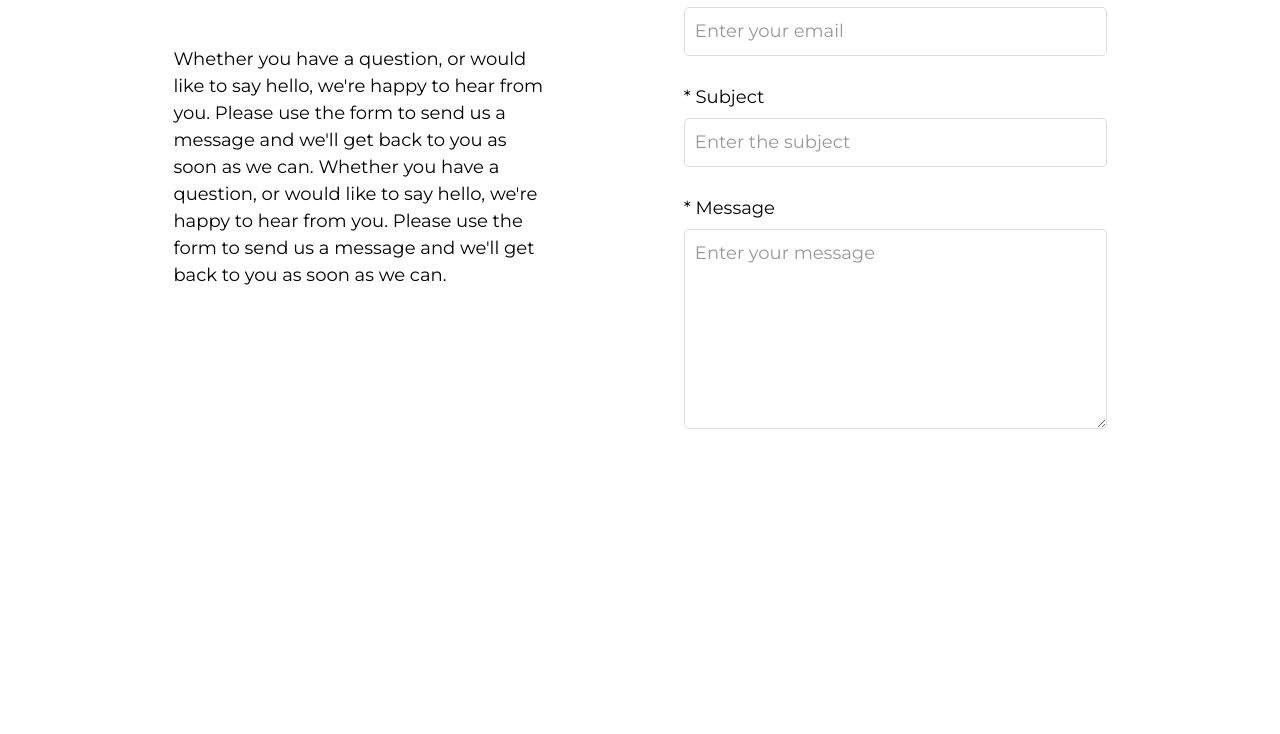
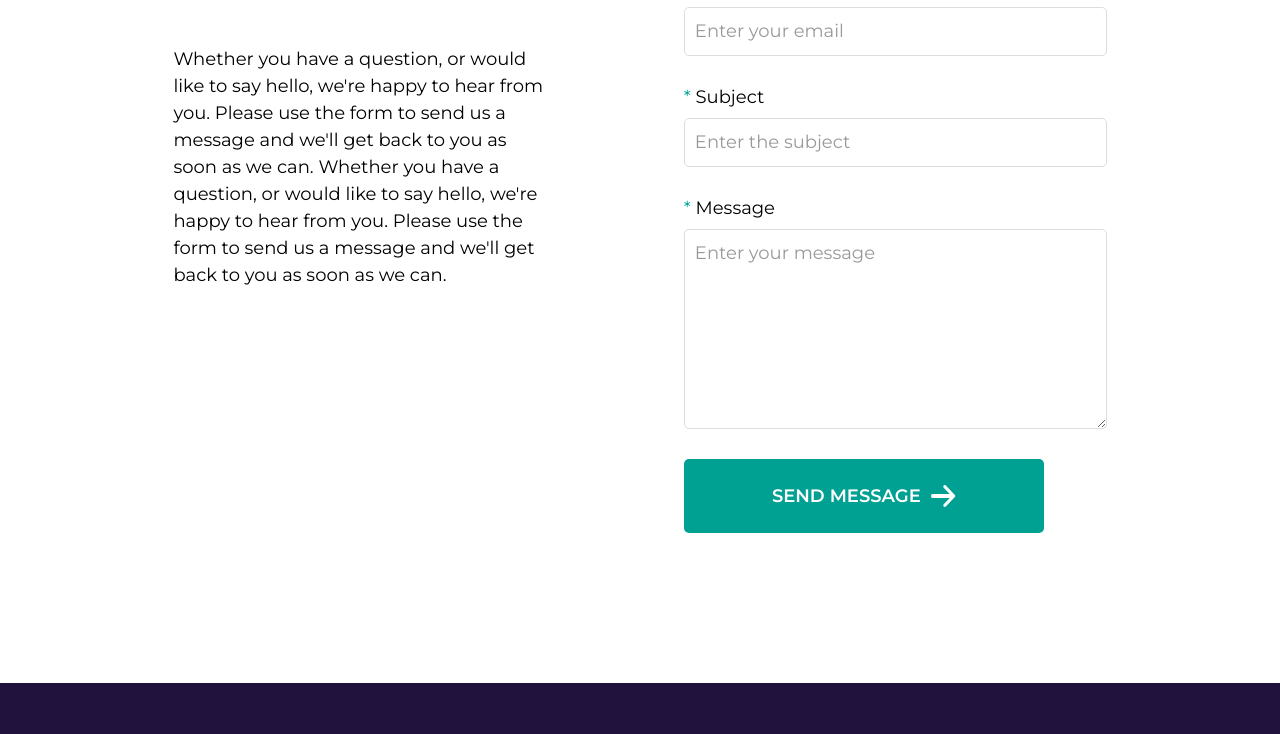
Before and after one commit to Fayzullo05/rss-online-zoo, a website built with Vite: page online-zoo/pages/contact/index.html in a window 1280 px wide. Shown: the part 1101-1835 px from the top of the page. Built offline with nearby package versions, Linux system fonts and the light colour scheme.

Commit message:
refactor: convert global.css to SCSS with adding needed dependency

```diff
--- a/online-zoo/package.json
+++ b/online-zoo/package.json
@@ -13,6 +13,7 @@
     "husky": "^9.1.7",
     "lint-staged": "^16.4.0",
     "prettier": "^3.8.1",
+    "sass": "^1.99.0",
     "typescript": "^5.9.3",
     "typescript-eslint": "^8.56.1",
     "vite": "^7.3.2"
--- a/online-zoo/pages/contact/index.html
+++ b/online-zoo/pages/contact/index.html
@@ -8,6 +8,7 @@
       href="https://fonts.googleapis.com/css2?family=Montserrat:wght@400;600;700&display=swap"
       rel="stylesheet"
     />
+    <link rel="stylesheet" href="../global.scss" />
     <link rel="stylesheet" href="style.css" />
     <link rel="stylesheet" href="../popups/popupsimple.css" />
     <link rel="icon" href="../../assets/contact/Favicon.svg" type="image/svg+xml" />
--- /dev/null
+++ b/online-zoo/pages/global.scss
@@ -0,0 +1,181 @@
+:root {
+  /* base */
+  --bg-color: #ffffff;
+  --text-color: #000000;
+
+  /* brand */
+  --primary: #f58021;
+  --accent: #00a092;
+
+  /* sections */
+  --dark-section: #20113d;
+  --header-bg: #f58021;
+
+  /* cards */
+  --card-bg: #ffffff;
+  --card-dark: #20113d;
+
+  /* borders */
+  --border-light: #ffffff;
+  --border-dark: #20113d;
+
+  /* hover */
+  --primary-hover: #d96d10;
+}
+
+/* skeleton */
+.skeleton {
+  position: relative;
+  overflow: hidden;
+  background: #e0e0e0;
+
+  &::after {
+    content: '';
+    position: absolute;
+    inset: 0;
+    transform: translateX(-100%);
+    background: linear-gradient(90deg, transparent, rgba(255, 255, 255, 0.5), transparent);
+    animation: shimmer 1.2s infinite;
+  }
+}
+
+@keyframes shimmer {
+  100% {
+    transform: translateX(100%);
+  }
+}
+
+/* Light theme form elements */
+input,
+textarea,
+select {
+  --form-bg: #ffffff;
+  --form-border: #ddd;
+  --form-placeholder: #999;
+  --form-focus-bg: #f9f9f9;
+}
+
+/* Theme toggle button */
+#themeToggle {
+  padding: 8px 12px;
+  background: rgba(255, 255, 255, 0.1);
+  border: 1px solid rgba(255, 255, 255, 0.2);
+  border-radius: 20px;
+  cursor: pointer;
+  transition: all 0.3s ease;
+  font-size: 20px;
+  color: #ffffff;
+  margin-left: 30px;
+
+  &:hover {
+    background: rgba(255, 255, 255, 0.2);
+    border-color: rgba(255, 255, 255, 0.3);
+  }
+}
+
+/* ===== DARK THEME ===== */
+[data-theme='dark'] {
+  --bg-color: #121212;
+  --text-color: #eaeaea;
+  --dark-section: #0f0a1f;
+  --header-bg: #1e1e1e;
+  --card-bg: #1f1f1f;
+  --card-dark: #2a2a2a;
+  --border-light: #20113d;
+  --border-dark: #444;
+
+  /* Dark theme form elements */
+  --input-bg: var(--card-dark);
+  --input-border: var(--border-dark);
+  --input-placeholder: #aaa;
+  --input-focus-bg: var(--card-bg);
+
+  /* Dark theme button colors */
+  --button-secondary-hover: #05786e;
+
+  /* Skeleton */
+  .skeleton {
+    background: #2a2a2a;
+
+    &::after {
+      background: linear-gradient(90deg, transparent, rgba(247, 247, 247, 0.1), transparent);
+    }
+  }
+
+  /* Form elements */
+  input,
+  textarea,
+  select {
+    background: var(--input-bg);
+    color: var(--text-color);
+    border: 1px solid var(--input-border);
+    caret-color: var(--accent);
+
+    &::placeholder {
+      color: var(--input-placeholder);
+      opacity: 1;
+    }
+
+    &:focus {
+      border-color: var(--accent);
+      background: var(--input-focus-bg);
+      box-shadow: 0 0 0 3px rgba(0, 160, 146, 0.1);
+    }
+  }
+
+  /* Buttons */
+  button {
+    transition:
+      background-color 0.3s ease,
+      border-color 0.3s ease,
+      color 0.3s ease;
+    background-color: var(--primary);
+    color: #ffffff;
+
+    &:not([style*='background']):hover,
+    &:not([style*='background']):active {
+      background-color: var(--primary-hover);
+      transition: background-color 0.3s ease;
+    }
+  }
+
+  /* Contact and donation buttons */
+  .contact-button,
+  .donation-button {
+    background-color: var(--accent);
+    border-color: var(--accent);
+    color: #ffffff;
+
+    &:hover,
+    &:active {
+      background-color: var(--button-secondary-hover);
+      border-color: var(--button-secondary-hover);
+      transition:
+        background-color 0.3s ease,
+        border-color 0.3s ease;
+    }
+  }
+
+  /* Footer and border buttons */
+  .footer-button,
+  button[style*='border'] {
+    background-color: transparent;
+    border-color: var(--border-light);
+    color: #ffffff;
+
+    &:hover,
+    &:active {
+      background-color: var(--accent);
+      border-color: var(--accent);
+      color: #ffffff;
+      transition:
+        background-color 0.3s ease,
+        border-color 0.3s ease;
+    }
+  }
+
+  /* Footer */
+  footer {
+    border-top: 1px solid var(--border-dark);
+  }
+}
```
Also changed, not shown: online-zoo/pages/animal/index.html (+1 -1 lines), online-zoo/pages/landing/index.html (+1 -1 lines), online-zoo/pages/map/index.html (+1 -0 lines), 1 other file.
